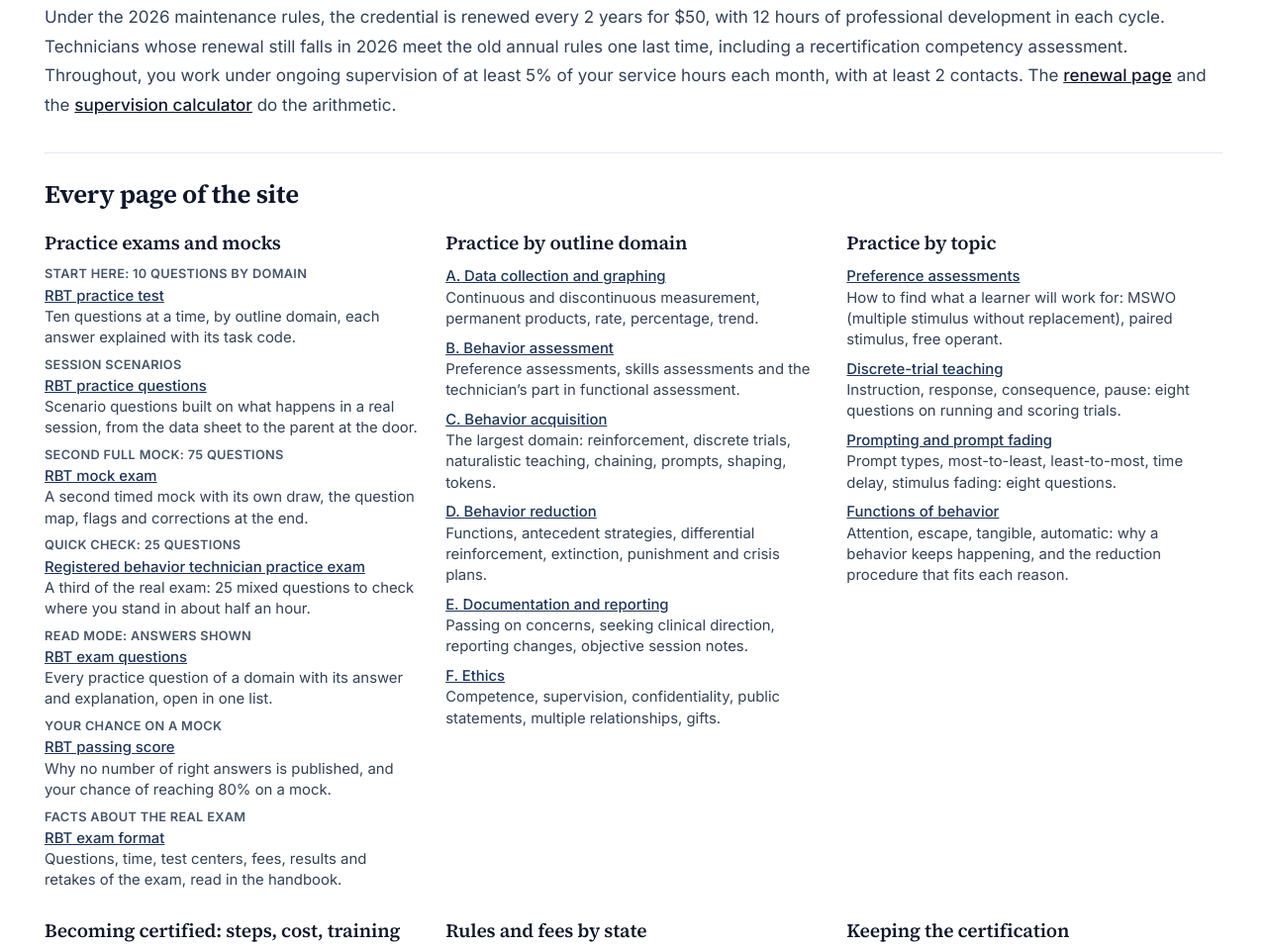
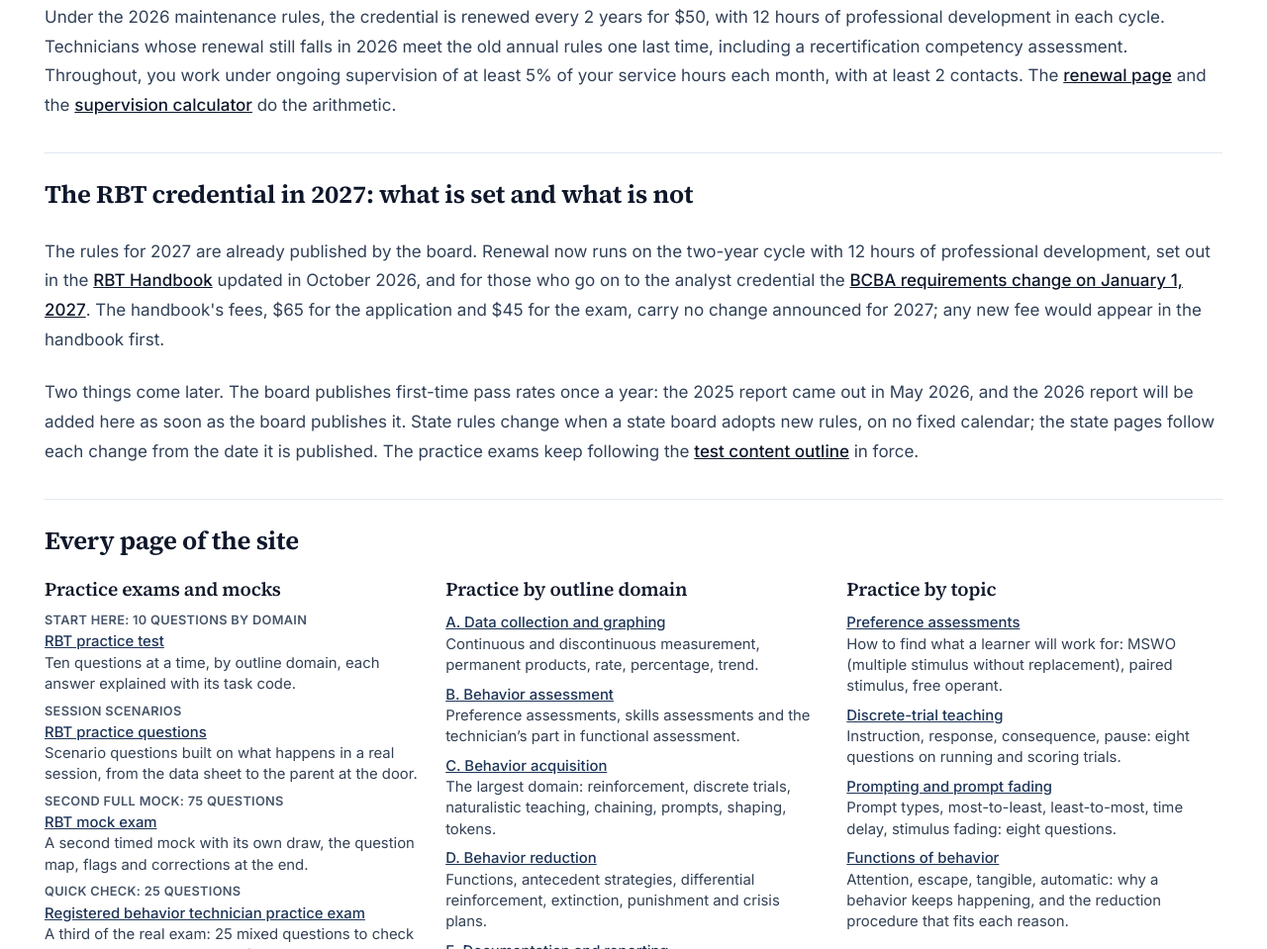
Before and after one commit to Mottalib-10M/behaviortechexam.com, an Astro site: page /en in a window 1280 px wide. Shown: the part 4687-5646 px from the top of the page at 99% size. Built offline with nearby package versions, Linux system fonts and the light colour scheme; Astro itself is replaced by a stand-in of ours.

Commit message:
2027 partout : section et FAQ 2027 sur l'accueil (renouvellement et frais du RBT Handbook d'octobre 2026, exigences BCBA au 1er janvier 2027 ; rapport des taux de réussite 2026 ajouté à sa parution, le précédent est sorti en mai 2026)
Co-Authored-By: Claude Opus 5.5 <noreply@anthropic.com>

```diff
--- a/src/components/HomePage.astro
+++ b/src/components/HomePage.astro
@@ -51,6 +51,7 @@ const faqs = [
   { q: 'Is the RBT exam hard?', a: `About ${h.pc(h.pr.rate)} of first-time candidates passed in ${h.pr.year} across the ${h.pr.providers.length} training providers in the board's report, with wide gaps between providers. The exam asks you to apply procedures to short scenarios, so knowing definitions is not enough. Candidates who practice by domain and review their mistakes usually find the format familiar on the day.` },
   { q: 'How soon can I retake the RBT exam after failing?', a: `After ${x.retakeWaitDays} days, and you pay the exam appointment again each time. You may take the exam up to ${x.attemptsMax} times within the ${x.authorizationMonths}-month authorization that follows the approval of your application. After that period or those attempts, a new application is needed.` },
   { q: 'Can I take the RBT exam online?', a: 'No. The handbook says the board contracts with Pearson VUE to deliver its exams in person, at authorized Pearson VUE testing sites and on some US military bases. You schedule in your Pearson VUE account after your application is approved. Arriving more than 30 minutes late means you are turned away and the scheduling fee is lost.' },
+  { q: 'What changes for RBTs in 2027?', a: `Renewal follows the two-year cycle with ${R.recertification.pduHours} hours of professional development, as the RBT Handbook updated in October 2026 sets out. The application and exam fees, ${h.usd(x.feeApplication)} and ${h.usd(x.feeExam)}, have no change announced for 2027. The board's next pass-rate report, for 2026, will be added here as soon as it is published; the 2025 report came out in May 2026.` },
 ];
 const jsonLd = [websiteSchema(lang), organizationSchema(lang), webApplicationSchema({ name: 'RBT practice exam', description, path: route('home', lang), lang }), faqSchema(faqs, lang)];
 const resume = `The Registered Behavior Technician credential of the Behavior Analyst Certification Board is the entry ticket to most ABA therapy jobs in the United States. The exam behind it has ${x.items} multiple-choice questions in ${h.time('rbt')}, ${x.scored} of them scored, drawn from the board's exam plan, the test content outline (3rd edition, in force since 2026), which lists ${x.tasks} skills, called tasks, in six domains. To sit it you must be at least ${R.eligibility.minAge}, hold a ${R.eligibility.education}, complete ${R.training.hours} hours of training, pass a competency assessment of ${R.competency.tasks} tasks with a qualified assessor, and clear background and abuse registry checks. The mock above follows the published count of questions per domain and runs a clock; the corrections come at the end, as on the real form. The board's fees are ${h.usd(x.feeApplication)} for the application and ${h.usd(x.feeExam)} per exam appointment. This site is independent: the application, the payment and the appointment happen only in your board account and with Pearson VUE.`;
@@ -122,6 +123,9 @@ const glance = [
     <h2>After you pass</h2>
     <p>Under the 2026 maintenance rules, the credential is renewed every {R.recertification.cycleYears} years for {h.usd(R.recertification.fee)}, with {R.recertification.pduHours} hours of professional development in each cycle. Technicians whose renewal still falls in 2026 meet the old annual rules one last time, including a recertification competency assessment. Throughout, you work under ongoing supervision of at least {h.pc(R.supervision.share)} of your service hours each month, with at least {R.supervision.contactsPerMonth} contacts. The <Fragment set:html={a('rbt-renewal', 'renewal page')} /> and the <Fragment set:html={a('rbt-supervision', 'supervision calculator')} /> do the arithmetic.</p>
 
+    <h2>The RBT credential in 2027: what is set and what is not</h2>
+    <p>The rules for 2027 are already published by the board. Renewal now runs on the two-year cycle with {R.recertification.pduHours} hours of professional development, set out in the <Fragment set:html={h.src('rbt_handbook', 'RBT Handbook')} /> updated in October 2026, and for those who go on to the analyst credential the <Fragment set:html={a('bcba-requirements-2027', 'BCBA requirements change on January 1, 2027')} />. The handbook's fees, {h.usd(x.feeApplication)} for the application and {h.usd(x.feeExam)} for the exam, carry no change announced for 2027; any new fee would appear in the handbook first.</p>
+    <p>Two things come later. The board publishes first-time pass rates once a year: the {h.pr.year} report came out in May 2026, and the 2026 report will be added here as soon as the board publishes it. State rules change when a state board adopts new rules, on no fixed calendar; the state pages follow each change from the date it is published. The practice exams keep following the <Fragment set:html={h.src('rbt_tco', 'test content outline')} /> in force.</p>
     <h2>Every page of the site</h2>
   </div>
   <div class="not-prose mt-4 grid gap-6 sm:grid-cols-2 lg:grid-cols-3" data-sommaire>
```
